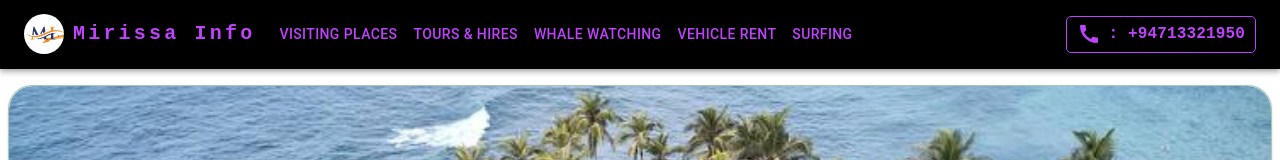
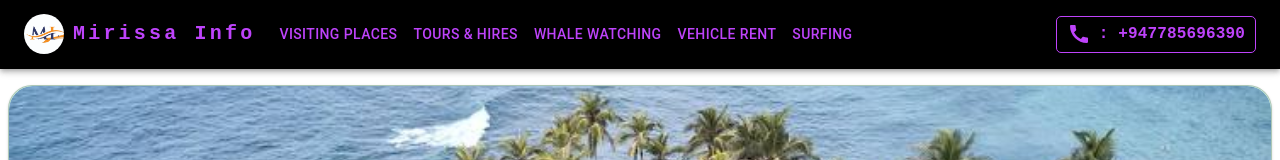
Before and after one commit to KAMADUSHKA/MirissaInforNew, a React (Create React App) app: page / in a window 1280 px wide. Shown: the top 160 px of the page. Built offline with nearby package versions, Linux system fonts and the light colour scheme.

Commit message:
update contact no

```diff
--- a/src/componant/Header.js
+++ b/src/componant/Header.js
@@ -199,7 +199,7 @@ export default function Header() {
               </Button>
             ))}
           </Box>
-          <a href="https://wa.me/94713321950" style={{ textDecoration: 'none' }}>
+          <a href="https://wa.me/947785696390" style={{ textDecoration: 'none' }}>
           <Button variant="outlined"
             sx={{color:"#be43fb" ,display: { xs: "none", lg: "flex" }, padding: "5px 10px",border: "1px solid #be43fb",borderRadius: "5px", }}
           >
@@ -216,7 +216,7 @@ export default function Header() {
                  // Rounded corners
               }}
             >
-             : +94713321950
+             : +947785696390
             </Typography>
           </Button>
           </a>
```
